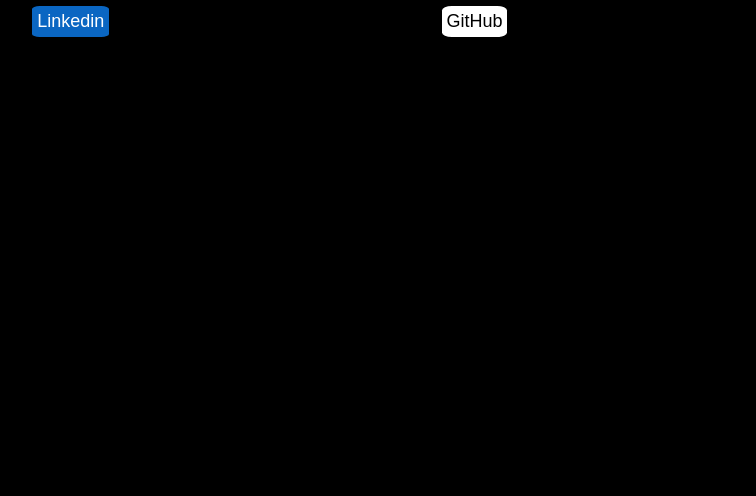
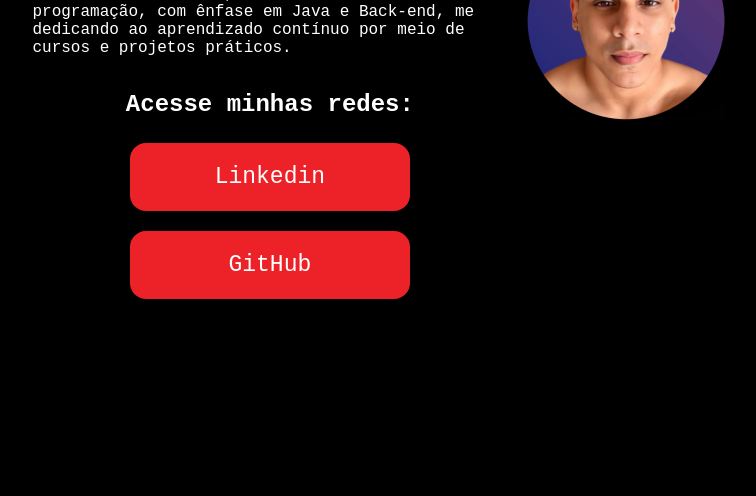
Before and after one commit to JhonataDavid/portfolio, a plain HTML site: page index.html in a window 1280 px wide. Shown: the part 454-950 px from the top of the page, without its empty margins (263-1019 px from the left). Before the commit the page ends 800 px from the top, so only its background shows below. Drawn offline with Linux system fonts and the light colour scheme; a web font is replaced by a local one.

Commit message:
Adiciona subtitulo e reajusta a posicao para vertical

```diff
--- a/index.html
+++ b/index.html
@@ -13,8 +13,9 @@
             <h1 class="titulo_principal">Eleve seu negócio digital a outro nível<strong class="tituloDestaque">com um Back-end de qualidade!</strong></h1> <!-- strong deixa o texto destacado -->
                 <p>Meu nome é Jhonata David, tenho 21 anos e sou apaixonado por tecnologia e desenvolvimento de software. Atualmente, estou focado na área de programação, com ênfase em Java e Back-end, me dedicando ao aprendizado contínuo por meio de cursos e projetos práticos.</p>
                 <div class="apresentacao_links">
-                    <a class="linkedin" href="https://www.linkedin.com/in/jhonatadavid-backend/">Linkedin</a>
-                    <a class="github" href="https://github.com/JhonataDavid">GitHub</a>
+                    <h2 class="apresentacao_links_subtitulo">Acesse minhas redes:</h2>
+                    <a class="apresentacao_links_link" href="https://www.linkedin.com/in/jhonatadavid-backend/">Linkedin</a>
+                    <a class="apresentacao_links_link" href="https://github.com/JhonataDavid">GitHub</a>
                 </div>
         </section>
             <img src="/imagens/minhaimg.jpg" width="202" height="200" alt="imagem de Jhonata David">
--- a/style.css
+++ b/style.css
@@ -17,14 +17,15 @@
 
 .tituloDestaque{
     color: #ed2228;
+    font-family: "Agu Display", serif;
 }
 .titulo_principal{
-    font-family: "Agu Display", serif;
+    font-family: 'Courier New', Courier, monospace;
     font-size: 1cm;
 }
 
 .apresentacao{
-    font-family: "Agu Display", serif;
+    font-family: 'Courier New', Courier, monospace;
     margin: 10% 20%;
     display: flex;
     align-items: center;
@@ -40,22 +41,23 @@
 .apresentacao_links{
     display: flex;
     justify-content: space-between;
-}
-.linkedin {
-
-    font-family: Arial, sans-serif;
-    font-size: 18px;
-    border-radius: 10%;
-    color: white;
-    background-color: #0A66C2 ;
-    text-decoration: none;
+    flex-direction: column;
+    align-items: center;
+    gap: 20px;
 }
 
-.github {
-    font-family: Arial, serif;
-    font-size: 18px;
-    border-radius: 15%;
-    color: black;
-    background-color: white ;
+.apresentacao_links_link{
+    background-color: #ed2228;
+    width: 280px;
+    text-align: center;
+    border-radius: 16px;
+    font-size: 23px;
+    padding: 21px 0;
     text-decoration: none;
+    color: white;
+    font-family: 'Courier New', Courier, monospace;
+
 }
+.apresentacao_links_conteudo {
+    font-family: 'Courier New', Courier, monospace;
+}
```
